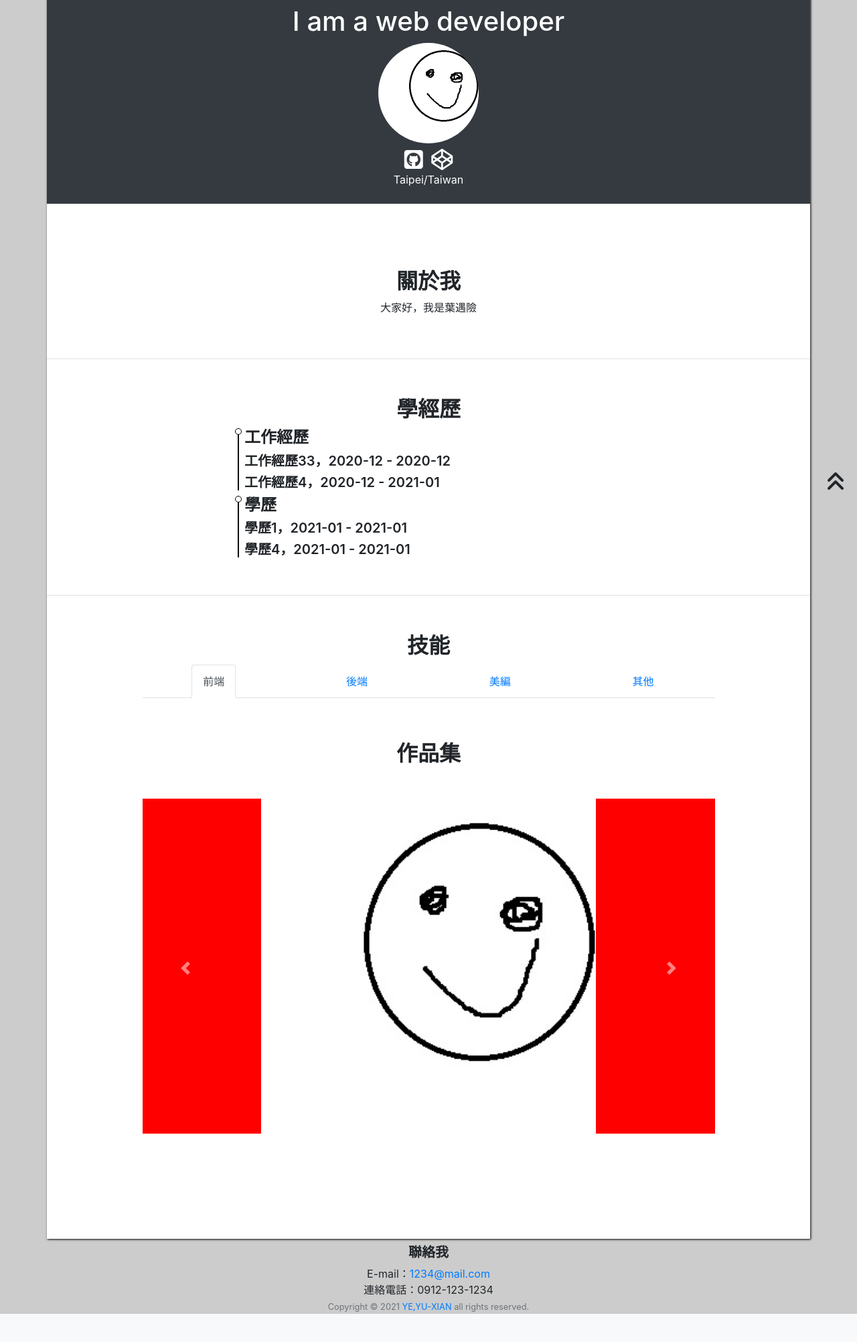
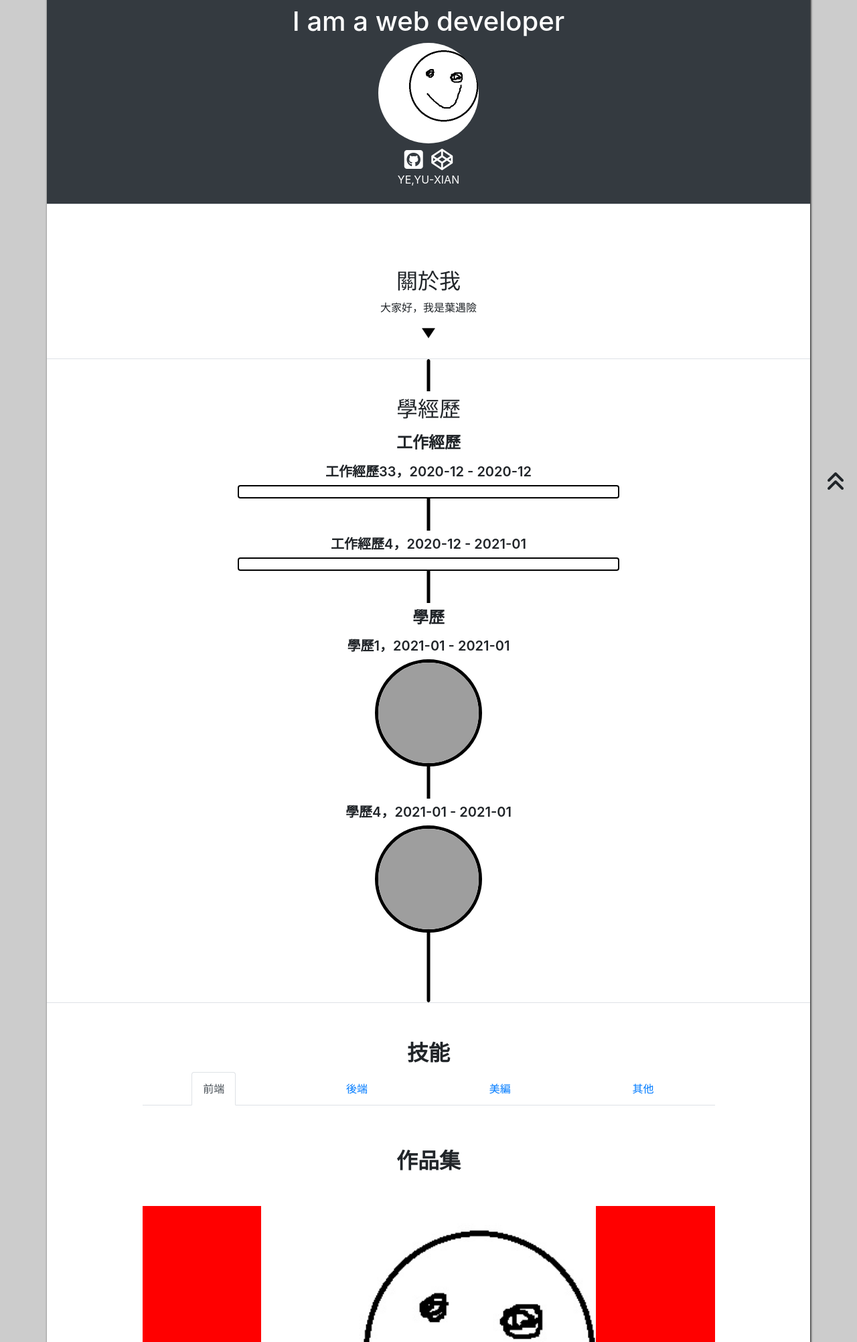
Before and after one commit to Jingjar/resume-catuxian, a PHP site: page / in a window 1280 px wide. Shown: the part 56-2059 px from the top of the page at 67% size. Before the commit the page ends 2017 px from the top, so only its background shows below. Run offline with PHP 8.4, Linux system fonts and the light colour scheme; data comes from the database, SQL or seed files in the repository; data that the repository does not hold is empty; some libraries are stand-ins or nearby versions; grey boxes are pictures that could not be loaded.

Commit message:
修改現有樣式

```diff
--- a/index.php
+++ b/index.php
@@ -21,7 +21,7 @@ include_once "base.php";
     <script src="plugin/slick.min.js"></script>
 </head>
 
-<body>
+<body class="text-center">
 
     <nav class="navbar navbar-expand-lg navbar-light fixed-top py-1">
         <a class="navbar-brand" href="index.php">Navbar</a>
@@ -61,51 +61,54 @@ include_once "base.php";
             <a href="https://codepen.io/your-work" target="_blank">
                 <i class="fab fa-codepen fa-2x"></i>
             </a>
-            <p>Taipei/Taiwan</p>
+            <p>YE,YU-XIAN</p>
         </header>
         <!-- 關於我 -->
-        <div class="border-bottom mb-2 py-5" id="about">
-            <h2><b>關於我</b></h2>
+        <div class="border-bottom py-5" id="about">
+            <h2>關於我</h2>
             <p>
                 <?= $About->find(['sh' => 1])['about']; ?>
             </p>
         </div>
         <!-- 學經歷 -->
         <div class="border-bottom mb-2 py-5" id="exp">
-            <h2><b>學經歷</b></h2>
-            <div class="list text-left w-50 mx-auto">
-                <div class="pl-2">
-                    <h4>工作經歷</h4>
+
+            <div class="list w-50 mx-auto">
+                <h2 class="bg-white py-2 mb-0">學經歷</h2>
+                <div>
+                    <h4 class="py-2 mb-0">工作經歷</h4>
                     <?php
                     $exps = $Exp_t->all(['sh' => 1]);
                     foreach ($exps as $exp) {
                         $start_work = substr($exp['start'], 0, -3);
                         $end_work = substr($exp['end'], 0, -3);
                         $title = $exp['title'];
-                        echo "<h5>{$title}，{$start_work} - {$end_work}";
-
+                        echo "<h5 class='py-2 mb-0'>{$title}，{$start_work} - {$end_work}</h5>";
+                        echo "<div class='list-item mb-5 py-2'>";
                         $items = $Exp_i->all(['title_id' => $title]);
                         foreach ($items as $item) {
-                            echo "<li>{$item['li']}</li>";
+                            echo "<p>{$item['li']}</p>";
                         }
+                        echo "</div>";
                     }
                     ?>
                 </div>
-                <div class="pl-2">
-                    <h4>學歷</h4>
+                <h4 class="py-2 mb-0">學歷</h4>
+                <div class="mb-2">
                     <?php
 
                     $exps_e = $Exp_e->all(['sh' => 1]);
                     foreach ($exps_e as $exp_e) {
                         $start_edu = substr($exp_e['start_e'], 0, -3);
                         $end_edu = substr($exp_e['end_e'], 0, -3);
-                        echo "<h5>{$exp_e['edu']}，{$start_edu} - {$end_edu}</h5>";
+                        echo "<h5 class='py-2 mb-0'>{$exp_e['edu']}，{$start_edu} - {$end_edu}</h5>";
+                        echo "<img src='https://picsum.photos/150/150/?random=1' class='rounded-circle edu mb-5 bg-white'>";
                     }
 
                     ?>
-
                 </div>
             </div>
+            <div></div>
         </div>
         <!-- 技能 -->
         <div class="w-75 mx-auto mb-2 py-5" id="skills">
@@ -250,22 +253,29 @@ include_once "base.php";
                 </div>
             </div>
         </div>
+        <!-- 聯絡我 -->
+        <footer id="contact" class="text-center py-5 bg-dark text-white">
+            <h5>聯絡我</h5>
+            <form>
+                <div class="form-group row text-center">
+                    <label for="inputPassword" class="col-sm-12 col-md-1 col-form-label">Password</label>
+                    <div class="col-sm-10 col-md-4 mx-auto">
+                        <input type="password" class="form-control" id="inputPassword">
                     </div>
-    <!-- 聯絡我 -->
-    <footer id="contact" class="text-center">
-        <?php
-        $conect = $Contact->find(1);
-        ?>
-        <h5><b>聯絡我</b></h5>
-        E-mail：<a href="mailto:<?= $conect['email']; ?>"><?= $conect['email']; ?></a>
-        <br>
-        連絡電話：<?= $conect['phone']; ?><br>
+                    <label for="inputPassword" class="col-sm-12 col-md-1 col-form-label">Password</label>
+                    <div class="col-sm-10 col-md-4 mx-auto">
+                        <input type="password" class="form-control" id="inputPassword">
+                    </div>
+                </div>
+            </form>
+        </footer>
+    </div>
+
     <small class="text-muted mb-1">Copyright © 2021 <a href="login.html">YE,YU-XIAN</a> all rights
         reserved.</small>
     <a href="#myHeader" id="top" class="btn ">
         <i class="fas fa-angle-double-up fa-2x"></i>
     </a>
-    </footer>
 </body>
 
 </html>
--- a/plugin/style.css
+++ b/plugin/style.css
@@ -1,69 +1,129 @@
-body{
-    background:#ccc;
+body {
+    background: #ccc;
 }
-header a{
+
+header a {
     text-decoration: none;
-    color: white ;
+    color: white;
 }
-a:hover{
+
+a:hover {
     text-decoration: none;
 }
-.container{
-    box-shadow:  1px 1px 3px black
+
+.container {
+    box-shadow: 1px 1px 3px black
 }
-li{
+
+li {
     line-height: 2rem;
 }
+
 /*NavBar*/
-.navbar{
+
+.navbar {
     background-color: #f8f9fa;
 }
 
 /*標題區*/
 
 /*學經歷*/
-.list div{
-    border-left: 2px solid black;
+
+.list {
     position: relative;
 }
-.list h4{
+
+.list h4 {
     font-weight: 900;
 }
-.list h5{
-    font-weight:600
+
+.list h5 {
+    font-weight: 600
 }
-.list div::before{
+
+.list p {
+    margin: 0;
+}
+
+.list-item {
+    background: white;
+    border: 2px solid black;
+    border-radius: .25rem;
+}
+
+#exp {
+    position: relative;
+    z-index: 1;
+}
+
+#exp h4, h5 {
+    background-color: white;
+}
+
+#exp::before {
     content: '';
     display: block;
-    width: 10px;
-    height: 10px;
+    width: 5px;
+    height: 100%;
     border: 1px solid black;
-    background: white;
+    background: black;
     position: absolute;
-    border-radius: 50%;
-    left: -6.5px;
+    left: 50%;
+    transform: translate(-50%);
+    top: 0;
+    border-radius: .25rem;
+    z-index: 0;
 }
+
+#exp::after {
+    content: '';
+    display: block;
+    width: 0;
+    height: 0;
+    border-style: solid;
+    border-width: 15px 10px 0 10px;
+    border-color: black transparent transparent transparent;
+    position: absolute;
+    left: 50%;
+    top: -20px;
+    transform: translate(-50%);
+    animation: bounce 2s ease infinite;
+}
+
+.list div {
+    text-align: center;
+}
+.edu{
+    border: 5px solid;
+    color: black;
+}
+
 /*技能*/
-.skill:hover{
+
+.skill:hover {
     box-shadow: 0 0 5px black;
     transform: translateY(-10px);
     transition: 0.5s;
 }
 
 /*作品集*/
-.myWork{
+
+.myWork {
     position: relative;
     margin-bottom: 5px;
     background-color: red;
 }
-.myWork:hover{
+
+.myWork:hover {
     box-shadow: 0px 0px 5px black;
 }
-.myWork img{
+
+.myWork img {
     width: 500px;
     height: 500px;
 }
-.myWork div{
+
+.myWork div {
     position: absolute;
     top: 0;
     left: 0;
@@ -75,32 +135,65 @@ li{
     transition: 0.5s;
     color: white;
 }
-.myWork div:hover{
+
+.myWork div:hover {
     opacity: 1;
 }
-.myWork a{
+
+.myWork a {
     color: white;
 }
 
+/* 頁尾 */
 
-/* 頁尾 */
-footer{
+footer {
     margin: auto;
 }
-#top{
+#contact h5{
+    background-color: #343a40!important;
+}
+#top {
     position: fixed;
     bottom: 0;
     right: 5px;
 }
+
 /*RWD*/
-@media(max-width:768px){
-.myWork img{
-    width: 300px;
-    height: 300px;
+
+@media(max-width:768px) {
+    .myWork img {
+        width: 300px;
+        height: 300px;
+    }
+    .list{
+        width: 75% !important;
+    }
 }
+
+@media(max-width:400px) {
+    .myWork img {
+        width: 200px;
+        height: 200px;
+    }
 }
-@media(max-width:400px){
-.myWork img{
-    width: 200px;
-    height: 200px;
+
+
+/*動畫*/
+
+@keyframes bounce {
+    0%, 20%, 53%, 80%, 100% {
+        animation-timing-function: cubic-bezier(0.215, 0.61, 0.355, 1);
+        transform: translate(-50%, 0);
+    }
+    40%, 43% {
+        animation-timing-function: cubic-bezier(0.755, 0.05, 0.855, 0.06);
+        transform: translate(-50%, -30px);
+    }
+    70% {
+        animation-timing-function: cubic-bezier(0.755, 0.05, 0.855, 0.06);
+        transform: translate(-50%, -15px);
+    }
+    90% {
+        transform: translate(-50%, -4px);
+    }
 }
```
Also changed, not shown: img/1.jpg (deleted). Lines whose indentation alone changed are shown as unchanged.
